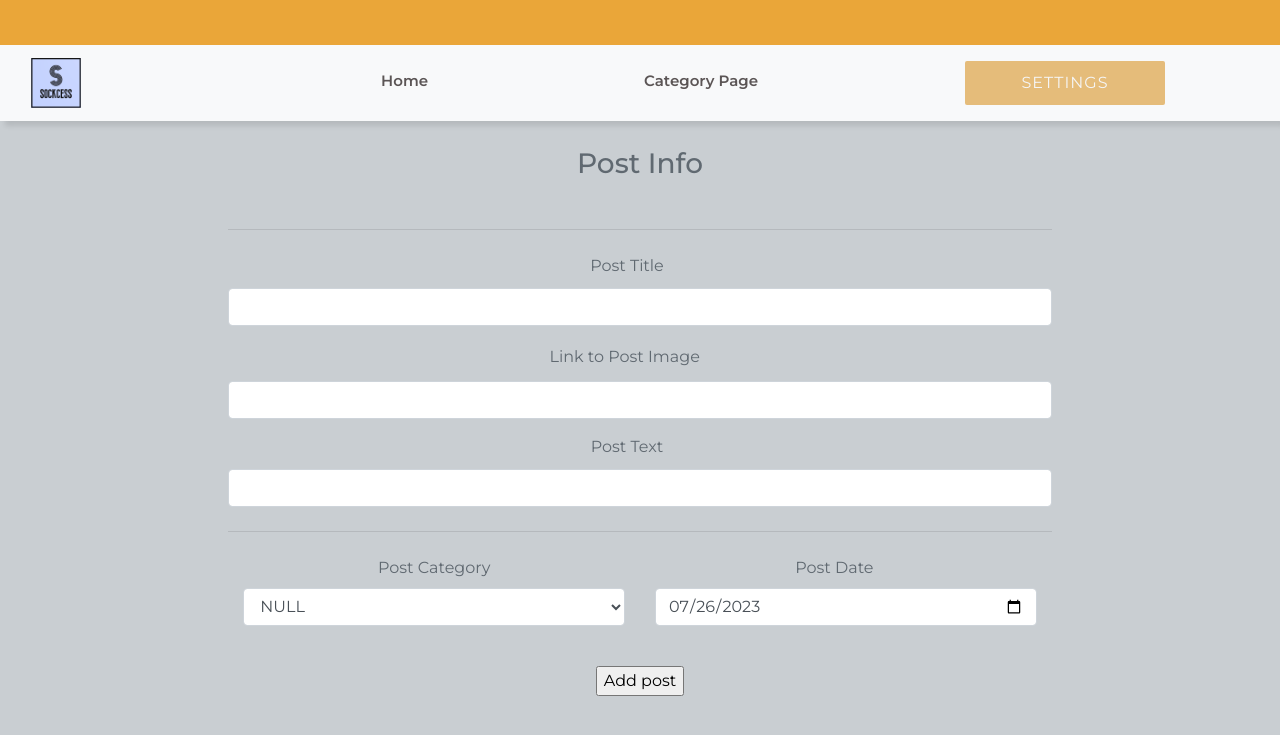
After one commit to mlnkvn/web-assignment, a PHP site: page /admin/add_post.php in a window 1280 px wide. The commit adds this page. Shown: the top 735 px of the page. Run offline with PHP 8.4, Linux system fonts and the light colour scheme.

Commit message:
adding posts implemented

```diff
--- a/actions/error-handling.js
+++ b/actions/error-handling.js
@@ -43,3 +43,11 @@ function showError() {
 function hideError() {
     document.getElementById("error-msg").style.display = "none";
 }
+
+function checkPostForm() {
+    const fieldArray = ['postTitle', 'postPicLink', 'postText', 'postDate'];
+    for (let i = 0; i < fieldArray.length; i++) {
+        checkField(fieldArray[i]);
+    }
+    return true;
+}
--- /dev/null
+++ b/admin/add_post.php
@@ -0,0 +1,79 @@
+<?php
+include_once 'header_admin.php';
+?>
+<script>
+    console.log();
+</script>
+    <div class="post-settings" align="center" style="padding-top: 8%;">
+        <h2 class="h3 mb-4 page-title">Post Info</h2>
+        <p style="display: inline;" id="error-msg"><?php
+            if (isset($_GET["error"])) {
+                echo '<script> showError(); </script>';
+                if ($_GET["error"] == "stmtfailed") {
+                    echo "Something went wrong. Try again later.";
+                } else if ($_GET["error"] == "none") {
+                    echo "Post was sockcessfully added!";
+                }
+            } else {
+                echo '<script> hideError(); </script>';
+            }
+            ?></p>
+        <div class="row justify-content-center">
+            <div class="col-12 col-lg-10 col-xl-8 mx-auto">
+                <div class="my-4">
+                    <form method="post" onsubmit="checkPostForm()" action="../actions/addpostscript.php">
+                        <hr class="my-4"/>
+                        <div class="form-group">
+                            <label for="postTitle">Post Title<img src="../img/error-img.png" alt="Oops!"
+                                                                  id="error-postTitle"
+                                                                  style="width: 6%; visibility: hidden;"></label>
+                            <input type="text" id="postTitle" name="postTitle" class="form-control"/>
+                        </div>
+                        <div class="form-group">
+                            <label for="postPicLink">Link to Post Image<img src="../img/error-img.png" alt="Oops!"
+                                                                            id="error-postPicLink"
+                                                                            style="width: 6%; visibility: hidden;"></label>
+                            <input type="text" class="form-control" id="postPicLink" name="postPicLink"/>
+                        </div>
+                        <div class="form-group">
+                            <label for="postText">Post Text<img src="../img/error-img.png" alt="Oops!"
+                                                                id="error-postText"
+                                                                style="width: 6%; visibility: hidden;"></label>
+                            <input type="text" class="form-control" id="postText" name="postText"/>
+                        </div>
+                        <hr class="my-4"/>
+                        <div class="row mb-4">
+                            <div class="col-md-6">
+                                <div class="postCategory">
+                                    <label for="postCategory">Post Category</label>
+                                    <select class="form-control" name="postCategory" id="postCategory">
+                                        <option value="NULL" id="opt_null">NULL</option>
+                                        <option value="pattern" id="opt_pattern">Socks with patterns</option>
+                                        <option value="memes" id="opt_memes">Socks with memes</option>
+                                        <option value="basic" id="opt_basic">Basic Socks</option>
+                                        <option value="headwear" id="opt_headwear">Headwear</option>
+                                        <option value="card" id="opt_card">Gift Cards</option>
+                                    </select>
+                                </div>
+                            </div>
+                            <div class="form-group col-md-6">
+                                <label for="postDate">Post Date<img src="../img/error-img.png" alt="Oops!"
+                                                                    id="error-postDate"
+                                                                    style="width: 6%; visibility: hidden;"></label>
+
+                                <input type="date" class="form-control" id="postDate" name="postDate" value=""/>
+                                <script>
+                                    document.getElementById("postDate").value = new Date().toISOString().substring(0,10);
+                                </script>
+                            </div>
+                        </div>
+                        <input type="submit" name="add-post-submit" value="Add post"/>
+                    </form>
+                </div>
+            </div>
+        </div>
+    </div>
+
+<?php
+include_once '../footer.php';
+?>
```
Also changed, not shown: actions/addpostscript.php (added, +33 -0 lines), admin/contentadmin.php (deleted, +0 -8 lines), admin/homepage_body_admin.php (+11 -0 lines), admin/img/add_icon.png (added).
